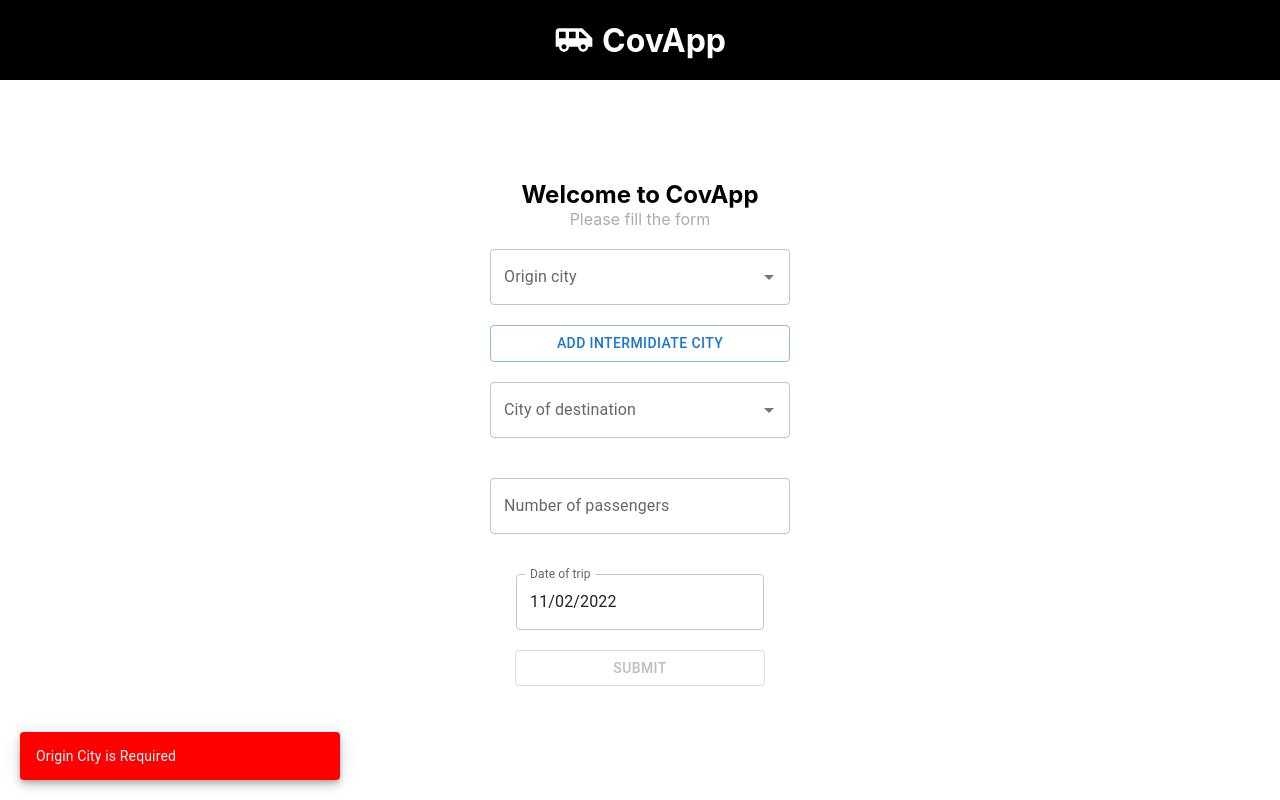
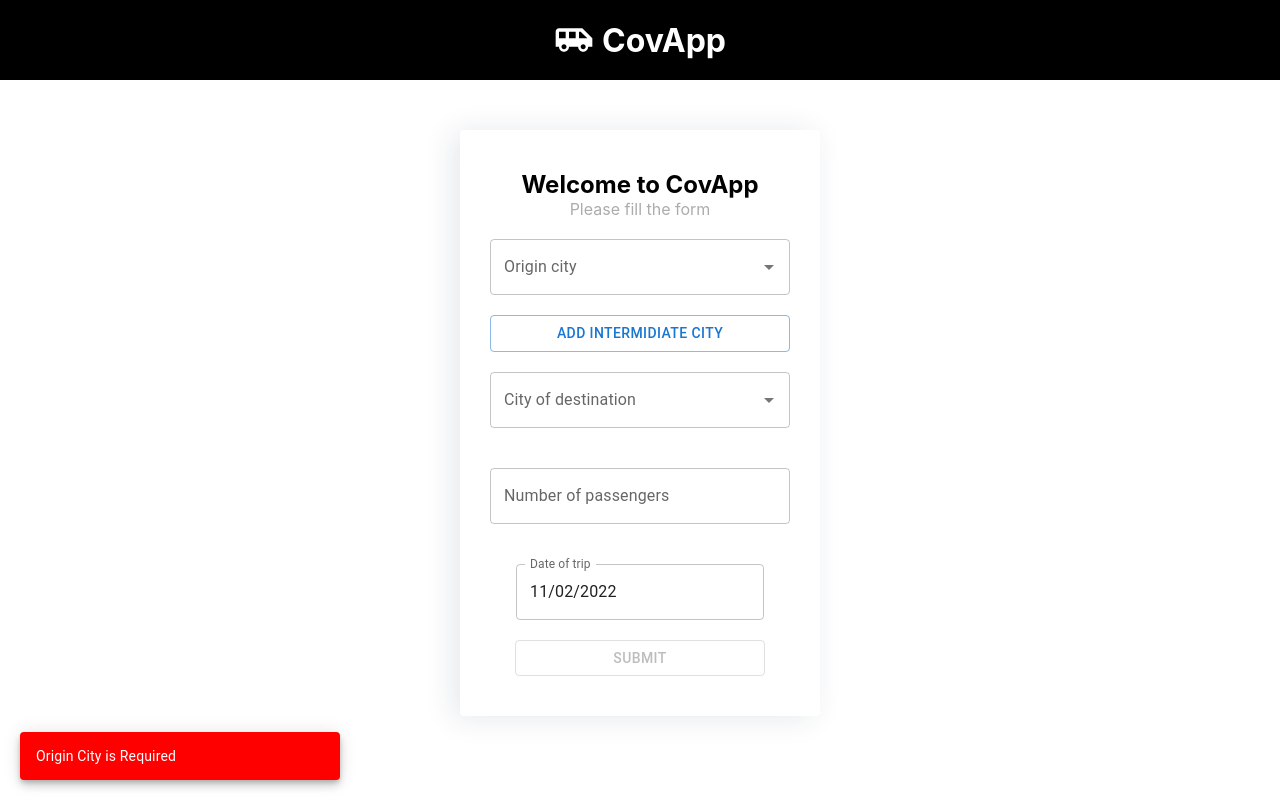
Before and after one commit to Ramzibouchekoua/CovApp, a React (Create React App) app: page /#/ in a window 1280 px wide. Built offline with nearby package versions, Linux system fonts and the light colour scheme.

Commit message:
add box-shadow and modify layout

```diff
--- a/src/Assets/_homepage.scss
+++ b/src/Assets/_homepage.scss
@@ -2,9 +2,19 @@
   width: 100%;
   display: flex;
   flex-direction: column;
-  margin: 100px 0px;
+
   align-items: center;
   justify-content: center;
+  .container {
+    margin: 50px 0px;
+    display: flex;
+    flex-direction: column;
+    align-items: center;
+    justify-content: center;
+    box-shadow: -7px 2px 30px rgba(14, 41, 72, 0.11);
+    width: 300px;
+    padding: 40px 30px;
+    border-radius: 4px;
     .MuiFormControl-root {
       margin: 20px 0px;
     }
@@ -38,3 +48,4 @@
       }
     }
   }
+}
--- a/src/Assets/_lastPage.scss
+++ b/src/Assets/_lastPage.scss
@@ -2,18 +2,26 @@
   width: 100%;
   display: flex;
   flex-direction: column;
-  margin: 100px 0px;
+  margin: 50px 0px;
   align-items: center;
   justify-content: center;
   color: #acacac;
+
+  .container {
+    display: flex;
+    flex-direction: column;
+    align-items: center;
+    justify-content: center;
+    box-shadow: -7px 2px 30px rgba(14, 41, 72, 0.11);
+    width: 300px;
+    padding: 10px;
+    border-radius: 4px;
     .distance-components {
       display: flex;
-    justify-content: space-around;
-    width: 400px;
+      justify-content: space-between;
+      width: 300px;
       margin: 20px 0px;
       .city {
-      width: 100px;
-
         box-sizing: content-box;
       }
       .bold {
@@ -29,7 +37,7 @@
       align-items: center;
       margin: 30px 0px;
       border-top: 1px solid #000;
-    width: 400px;
+      width: 300px;
       padding-top: 15px;
       .bold {
         font-size: 18px;
@@ -41,7 +49,7 @@
       display: flex;
       align-items: center;
       justify-content: space-between;
-    width: 400px;
+      width: 300px;
       margin-top: 20px;
       span {
         display: flex;
@@ -66,3 +74,4 @@
       font-size: 18px;
     }
   }
+}
--- a/src/Components/HomePage.jsx
+++ b/src/Components/HomePage.jsx
@@ -131,6 +131,7 @@ function HomePage() {
   };
   return (
     <div className="homepage">
+      <div className="container">
         <span className="introduction">Welcome to CovApp</span>
         <span>Please fill the form</span>
         <ComboBox
@@ -173,6 +174,7 @@ function HomePage() {
           Submit
         </Button>
       </div>
+    </div>
   );
 }
 
--- a/src/Components/LastPage.jsx
+++ b/src/Components/LastPage.jsx
@@ -19,6 +19,7 @@ function LastPage() {
 
   return (
     <div className="lastpage">
+      <div className="container">
         {navigate.state ? (
           <>
             {" "}
@@ -70,6 +71,7 @@ function LastPage() {
           </>
         )}
       </div>
+    </div>
   );
 }
 
```
Lines whose indentation alone changed are shown as unchanged.
